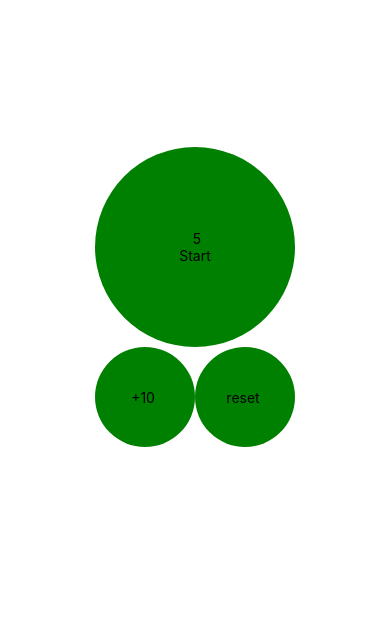
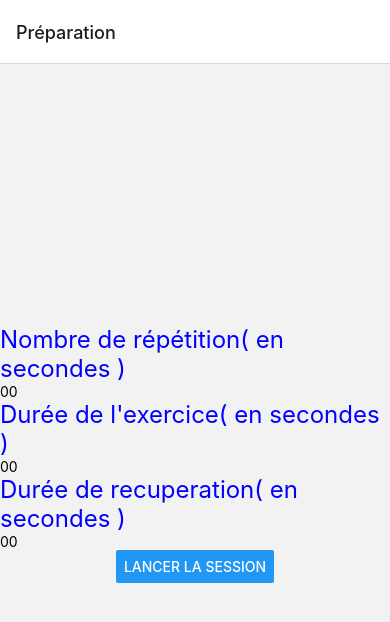
Before and after one commit to SanIbra/clockWorkout, a React Native app: screen / in a window 390 px wide. Shown: the top 622 px of the page. Built offline with nearby package versions, Linux system fonts and the light colour scheme.

Commit message:
Commencement page editioné

```diff
--- a/App.tsx
+++ b/App.tsx
@@ -2,7 +2,9 @@ import { StatusBar } from 'expo-status-bar';
 import * as React from 'react';
 import { StyleSheet, View } from 'react-native';
 import Timer from './components/Timer';
-
+import { NavigationContainer } from '@react-navigation/native';
+import { createNativeStackNavigator } from '@react-navigation/native-stack';
+import SetUpScreen from './components/SetUpScreen';
 
 const mainColor: string = 'green';
 
@@ -31,10 +33,23 @@ const styles = StyleSheet.create({
   },
 });
 
+const Stack = createNativeStackNavigator();
+
 export default function App() {
+  return (
+    <NavigationContainer>
+      <Stack.Navigator>
+
+        <Stack.Screen name="Préparation" component={SetUpTimerScreen} />
+        <Stack.Screen name="Chrono"  component={HomeScreen} />
+      </Stack.Navigator>
+    </NavigationContainer>
+  )
+
+  function HomeScreen() {
     const timerIniatialValue = 5
     return (
-    <View style={[styles.container, {  }]}>
+      <View style={[styles.container, {}]}>
         <StatusBar style="auto"></StatusBar>
         <View style={{ flex: 1 }} >
         </View>
@@ -52,3 +67,10 @@ export default function App() {
         </View>
       </View>)
   }
+
+  function SetUpTimerScreen() {
+    return (
+      <SetUpScreen />
+    );
+  }
+}
--- /dev/null
+++ b/components/SetUpScreen.tsx
@@ -0,0 +1,89 @@
+
+import React, { Component } from 'react';
+import { Button, TextInput, Text, StyleSheet, View } from 'react-native';
+
+interface SetUpState {
+    nombreRep: number,
+    tpsRepos: number,
+    tpsEffort: number
+}
+export class SetUpScreen extends Component<{}, SetUpState> {
+
+    static propTypes = {
+    }
+
+    constructor(props) {
+        super(props);
+        this.state = {
+            nombreRep: 3,
+            tpsRepos: 15,
+            tpsEffort: 45
+        };
+
+        this.launchTimer.bind(this);
+    }
+
+    render() {
+        const toInt = nb => {
+            if (!nb) {
+                return 0;
+            }
+            return parseInt(nb);
+        }
+
+        const input = (title, updateFonction) => <View>
+            <Text style={[this.styles.text, { color: 'blue' }]} >{title} </Text>
+            <TextInput
+                defaultValue='00'
+                onChangeText={updateFonction}
+                placeholderTextColor="#60605e"
+                keyboardType={'numeric'}
+            />
+        </View>;
+
+        return (
+            <View style={[this.styles.center]}>
+                {
+                    input('Nombre de répétition( en secondes )',
+                        input => this.setState({ nombreRep: toInt(input) }))
+                }
+                {
+                    input("Durée de l'exercice( en secondes )",
+                        input => this.setState({ tpsEffort: toInt(input) }))
+                }
+                {
+                    input("Durée de recuperation( en secondes )",
+                        input => this.setState({ tpsRepos: toInt(input) }))
+                }
+                <View>
+                    <Button
+                        title='Lancer la session'
+                        onPress={() => this.launchTimer()}
+                    />
+                </View>
+            </View >);
+    }
+    navigation: any;
+
+    launchTimer() {
+        // lancer
+        // const navigation = useNavigation();
+        // console.log(navigation)
+        // navigation.navigate('Chrono');
+    }
+
+    styles = StyleSheet.create({
+        center: {
+            flex: 1,
+            flexDirection: 'column',
+            alignItems: 'center',
+            justifyContent: 'center',
+        },
+        text: {
+            fontSize: 24
+        }
+    })
+}
+
+
+export default SetUpScreen;
--- a/components/Timer.tsx
+++ b/components/Timer.tsx
@@ -1,9 +1,9 @@
 import { Sound } from 'expo-av/build/Audio';
-import React, { Component } from 'react';
-import { Text, TouchableOpacity, View } from 'react-native';
+import React, { Component, Provider } from 'react';
+import { Button, Text, TouchableOpacity, StyleSheet, View } from 'react-native';
 import PropTypes from 'prop-types';
-
-
+import { CountdownCircleTimer } from 'react-native-countdown-circle-timer'
+import { FontAwesome } from '@expo/vector-icons';
 
 type TimerProps = {
     timer: number,
@@ -11,13 +11,13 @@ type TimerProps = {
 }
 type TimerState = {
     timerRemaining: number,
-    isRunning: boolean,
+    timerRemainingSave: number,
+    isPlaying: boolean,
     subTitle: string
 }
 
 
 export class Timer extends Component<TimerProps, TimerState> {
-    interval;
 
     static propTypes = {
         timer: PropTypes.number,
@@ -28,34 +28,32 @@ export class Timer extends Component<TimerProps, TimerState> {
         super(props);
         this.state = {
             timerRemaining: props.timer,
-            isRunning: false,
+            timerRemainingSave: props.timer,
+            isPlaying: false,
             subTitle: "Start"
         };
+        console.log(super.props)
     }
 
-    async timeUp() {
+    async timeUp(): Promise<void> {
         const sound = new Sound();
         await sound.loadAsync(require('./../assets/sounds/beep-beep.mp3'));
         await sound.playAsync();
         setTimeout(() => sound.unloadAsync(), 1000)
+        this.reset();
     }
 
     componentDidMount() {
     }
 
     start() {
-        this.interval = setInterval(
-            () => this.tick(),
-            1000
-        );
-
         this.setState({
             subTitle: "Pause"
         })
     }
 
     stop() {
-        clearInterval(this.interval);
+
         this.setState({
             subTitle: "Start"
         })
@@ -64,72 +62,83 @@ export class Timer extends Component<TimerProps, TimerState> {
 
 
     onPressTimerButton() {
-        const isRunningPreState = !this.state.isRunning;
+        const isRunningPreState = !this.state.isPlaying;
         if (isRunningPreState) {
             this.start();
         } else {
             this.stop();
         }
-        this.setState({ isRunning: isRunningPreState });
+        this.setState({ isPlaying: isRunningPreState });
     }
 
     componentWillUnmount() {
         this.stop();
     }
 
-    tick() {
-        if (this.state.timerRemaining <= 1) {
-            this.timeUp();
-            this.reset();
-        } else {
-            this.setState({ timerRemaining: this.state.timerRemaining - 1 })
-        }
-    }
-
     addAdditionalTime() {
-        this.setState({ timerRemaining: this.state.timerRemaining + this.props.additionalTime })
+        this.setState({ timerRemaining: this.state.timerRemainingSave + this.props.additionalTime })
     }
 
     reset() {
         this.stop()
-        this.setState({ timerRemaining: this.props.timer })
+        this.setState({ isPlaying: false, timerRemaining: this.props.timer })
+        this.render();
     }
 
     render() {
         return (
+            <View style={[this.styles.center]}>
+                <View >
+                    <CountdownCircleTimer
+                        isPlaying={this.state.isPlaying}
+                        duration={this.props.timer}
+                        initialRemainingTime={this.state.timerRemaining}
+                        colors={['#004777', '#F7B801', '#A30000', '#A30000']}
+                        colorsTime={[7, 5, 2, 0]}
+                        onComplete={total => { this.timeUp(); return { shouldRepeat: true } }}
+                        onUpdate={remainingTime => { this.setState({ timerRemainingSave: remainingTime }) }}
+                    >
+                        {({ remainingTime }) => (
                             <View>
-                <View>
-                    <RoundButton
-                        style={{
-                            width: 200,
-                            height: 200
+                                <Text adjustsFontSizeToFit>{remainingTime}</Text>
+                            </View>)
                         }
+                    </CountdownCircleTimer>
+                </View>
+                <View >
+                    {this.state.isPlaying ?
+                        <FontAwesome name="pause" size={24} color="black" onPress={() => this.onPressTimerButton()} />
+                        :
+                        <FontAwesome name="play" size={24} color="black" onPress={() => this.onPressTimerButton()} />
                     }
-                        onPress={() => this.onPressTimerButton()}
-                        title={this.state.timerRemaining}
-                        subTitle={this.state.subTitle}
-                    />
                 </View>
-                <View style={{ flex: 1, flexDirection: 'row' }}>
+                {/* <View style={{ flex: 1, flexDirection: 'row' }}>
+                    <FontAwesome name="repeat" size={24} color="black" onPress={() => this.reset()} />
+                </View> */}
 
-                    <RoundButton
-                        onPress={() => this.addAdditionalTime()}
-                        title={"+" + this.props.additionalTime}
-                    />
-
-                    <RoundButton
-                        onPress={() => this.reset()}
-                        title="reset"
-                    />
-                </View>
             </View >);
     }
-}
 
-const RoundButton = (props) => {
-    const mainColor = 'green';
-    const style = props.style ? props.style : {};
-    const roundButton1 = {
+
+    styles = StyleSheet.create({
+        center: {
+            flex: 1,
+            flexDirection: 'column',
+            alignItems: 'center',
+            justifyContent: 'center',
+        },
+
+        container: {
+            flex: 1,
+            flexDirection: 'column',
+            padding: 10,
+            backgroundColor: '#fff',
+            borderColor: 'red',
+            borderRadius: 4
+            //   alignItems: 'center',
+            //   justifyContent: 'center',
+        },
+        roundButton1: {
             width: 100,
             height: 100,
             justifyContent: 'center',
@@ -138,17 +147,10 @@ const RoundButton = (props) => {
             borderRadius: 100,
 
             textAlign: 'center',
-        backgroundColor: mainColor,
+            backgroundColor: 'white',
             mainColor: 'black'
         }
-
-    return (
-        <TouchableOpacity
-            style={[roundButton1, style]}
-            onPress={props.onPress} >
-            <Text style={{ color: 'black', textAlign: 'center' }}> {props.title}{props.subTitle ? "\n" : ""} {props.subTitle} </Text>
-        </TouchableOpacity>
-    );
+    })
 }
 
 
```
Also changed, not shown: package.json (+6 -1 lines), 1 other file (tests, documents, lock files or other folders). Lines whose indentation alone changed are shown as unchanged.
